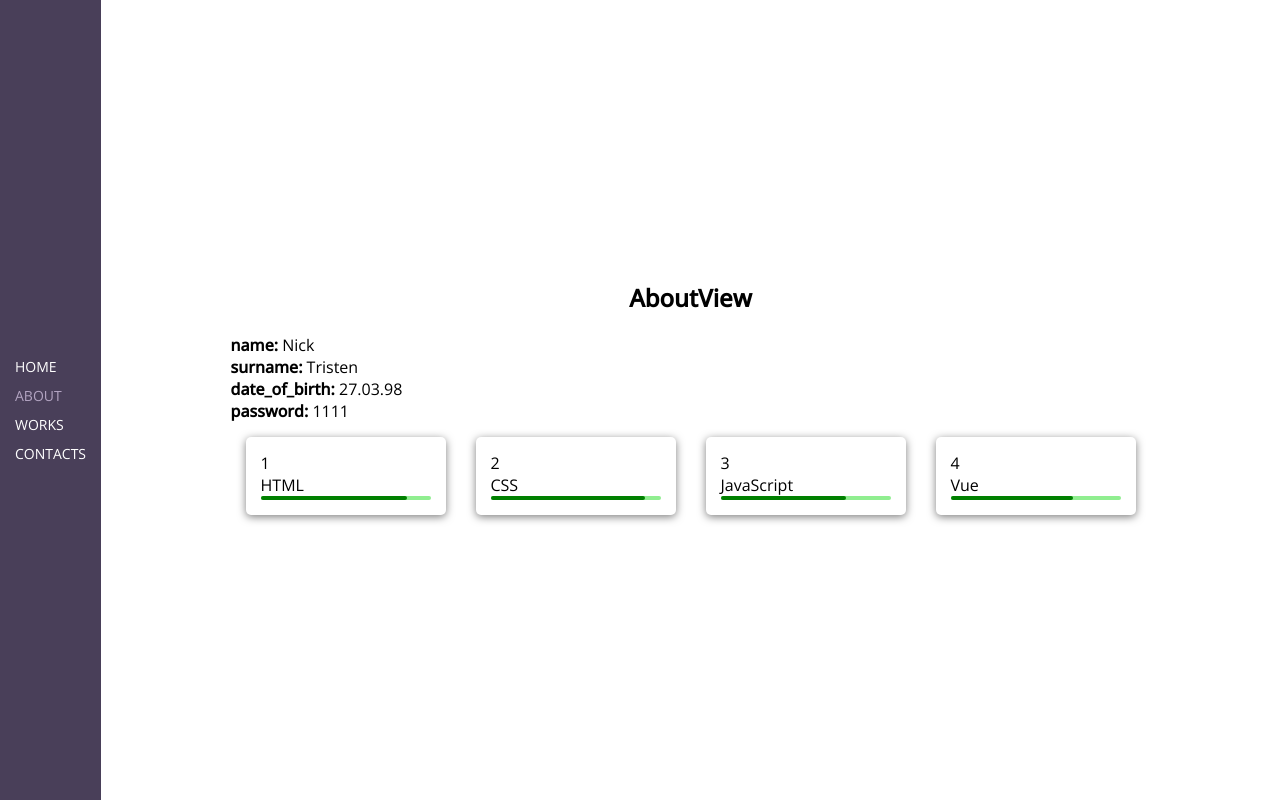
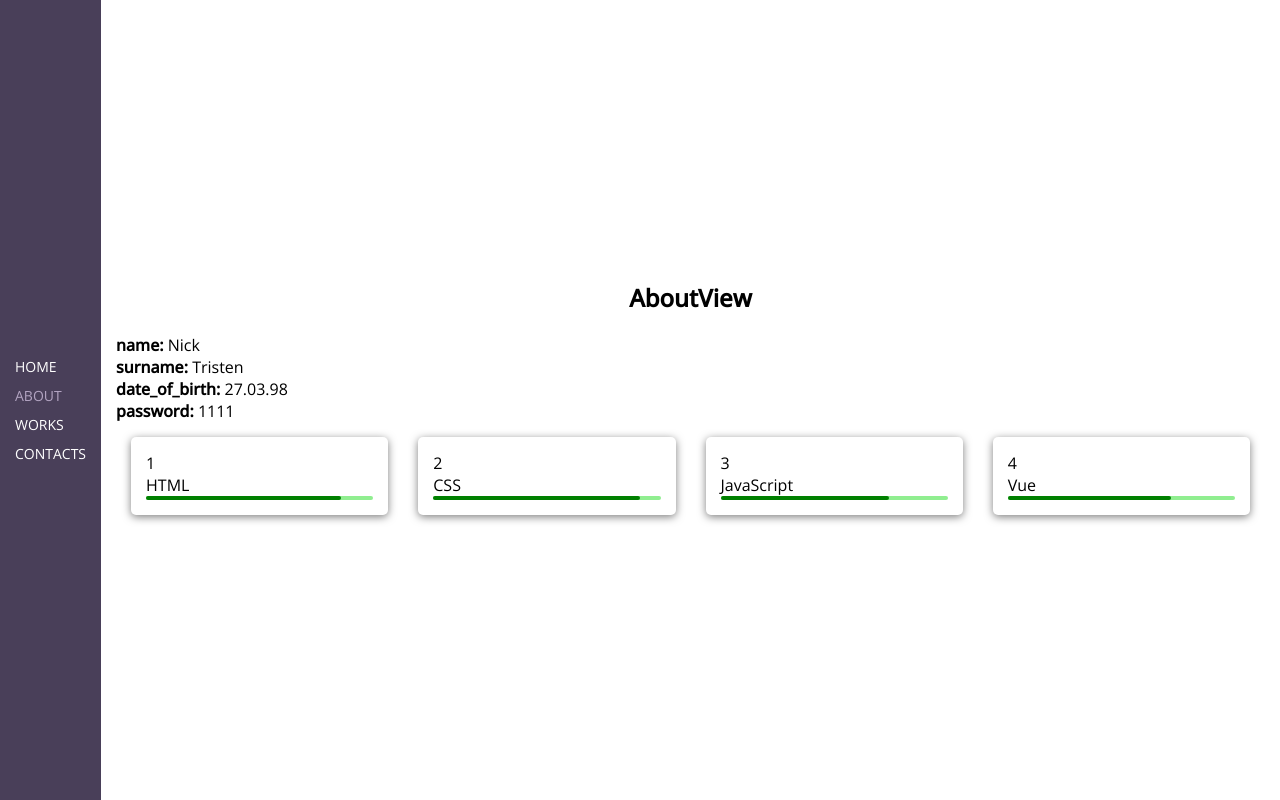
Before and after one commit to AlienNT/web-folio, a Vue app: page /about in a window 1280 px wide. Built offline with nearby package versions, Linux system fonts and the light colour scheme; data requests are answered from the project's data file.

Commit message:
update: * удалил остаточные стили

```diff
--- a/src/assets/css/main.css
+++ b/src/assets/css/main.css
@@ -46,33 +46,6 @@ img {
   transition: 0.2s ease;
 }
 
-.v-screen-title {
-  text-align: center;
-}
-
-.view-wrapper {
-  height: 100%;
-  padding: 15px;
-  background: #ffffff;
-  display: flex;
-  align-items: center;
-}
-.view-wrapper:first-child {
-  height: 100%;
-}
-.view-wrapper .wrapper {
-  display: flex;
-  align-items: center;
-  justify-content: center;
-  flex-direction: column;
-  width: 100%;
-}
-@media all and (max-width: 500px) {
-  .view-wrapper {
-    height: fit-content;
-  }
-}
-
 .v-full-height {
   height: 100vh;
   max-height: -webkit-fill-available;
@@ -80,6 +53,9 @@ img {
 
 .v-scroll {
   overflow-y: auto;
+  /* Track */
+  /* Handle */
+  /* Handle on hover */
 }
 .v-scroll::-webkit-scrollbar {
   width: 5px;
--- a/src/assets/css/main.scss
+++ b/src/assets/css/main.scss
@@ -33,34 +33,6 @@
   transition: 0.2s ease;
 }
 
-.v-screen-title {
-  text-align: center;
-}
-
-.view-wrapper {
-  height: 100%;
-  padding: 15px;
-  background: #ffffff;
-  display: flex;
-  align-items: center;
-
-  &:first-child {
-    height: 100%;
-  }
-
-  .wrapper {
-    display: flex;
-    align-items: center;
-    justify-content: center;
-    flex-direction: column;
-    width: 100%;
-  }
-
-  @media all and (max-width: 500px) {
-    height: fit-content;
-  }
-}
-
 .v-full-height {
   height: 100vh;
   max-height: -webkit-fill-available;
```
